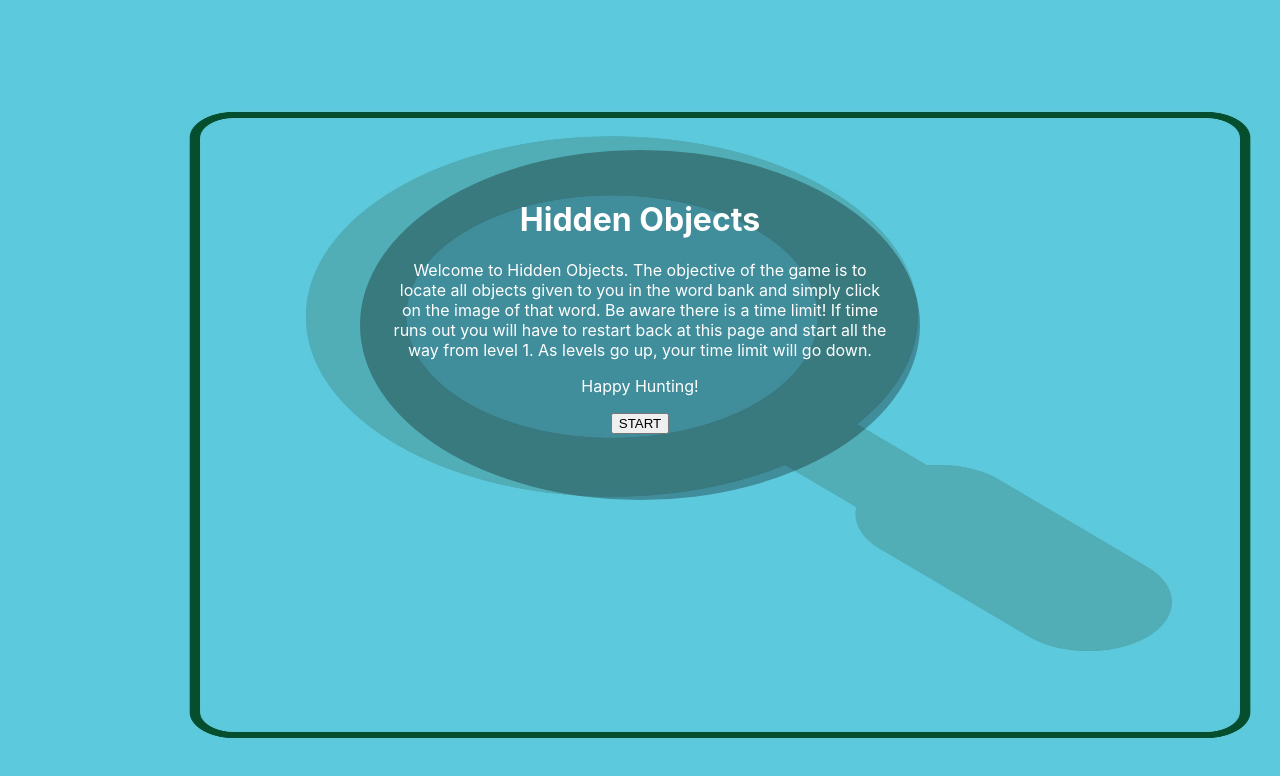
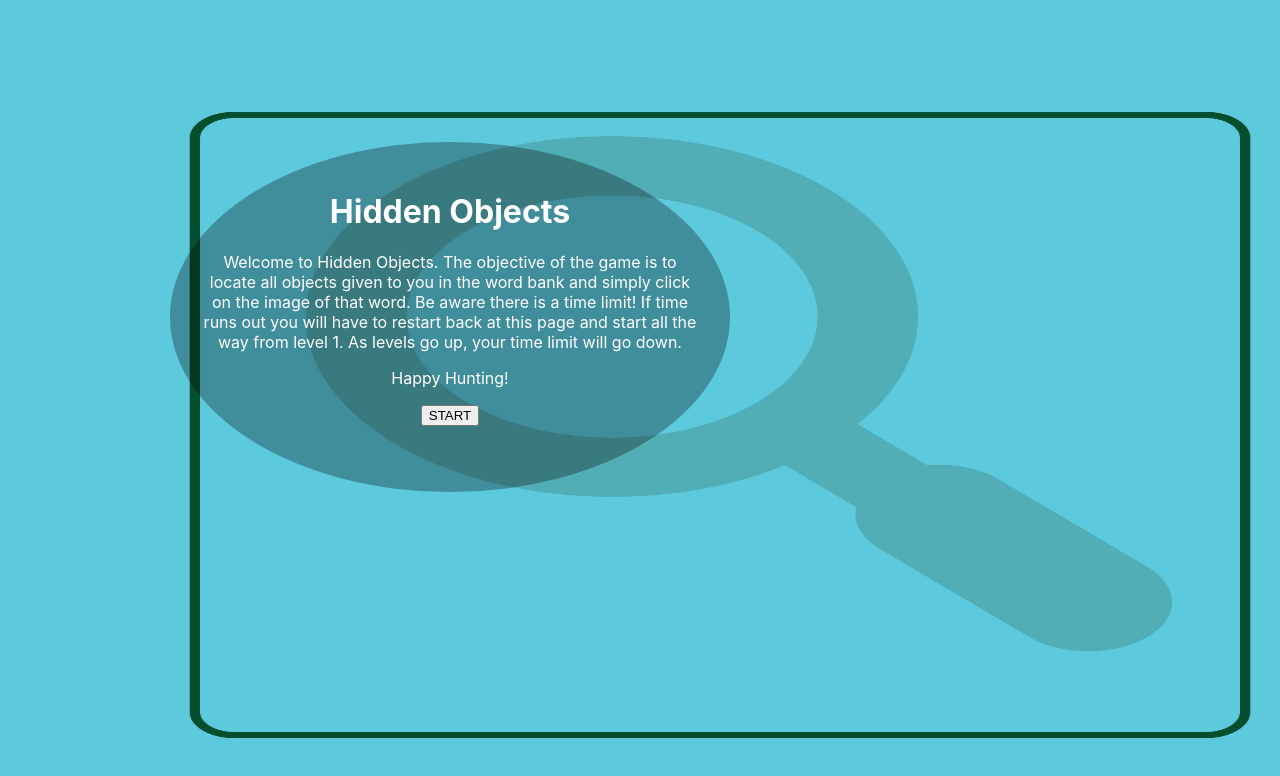
Before and after one commit to Jevit01/hiddenobjects, a React (Create React App) app: page / in a window 1280 px wide. Shown: the top 776 px of the page. Built offline with nearby package versions, Linux system fonts and the light colour scheme.

Commit message:
homepage-almost-done

```diff
--- a/src/App.css
+++ b/src/App.css
@@ -34,8 +34,8 @@
 .box {
   background-color: rgba(0, 0, 0, 0.3);
   margin-left: auto;
-  margin-right: auto;
-  margin-top: 150px;
+  margin-right: 550px;
+  margin-top: 142px;
   padding-top: 50px;
   margin-bottom: auto;
   width: 560px;
```
